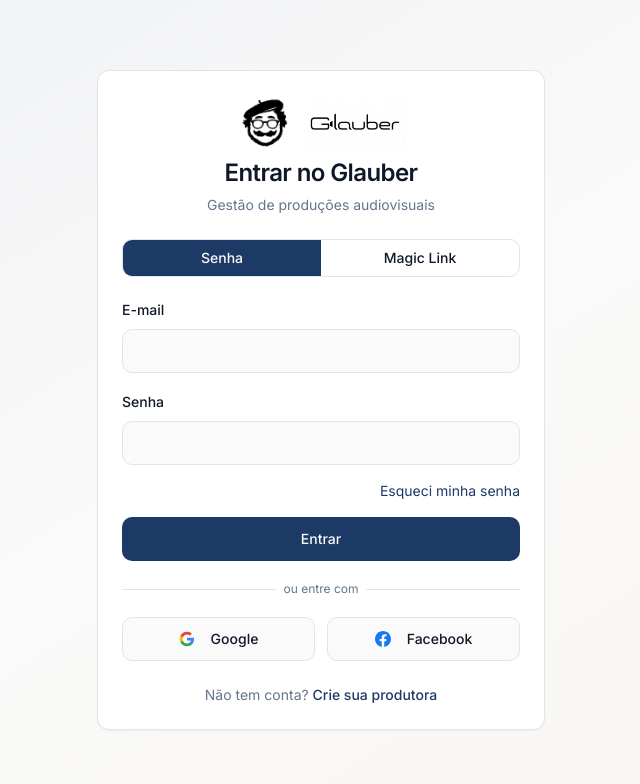
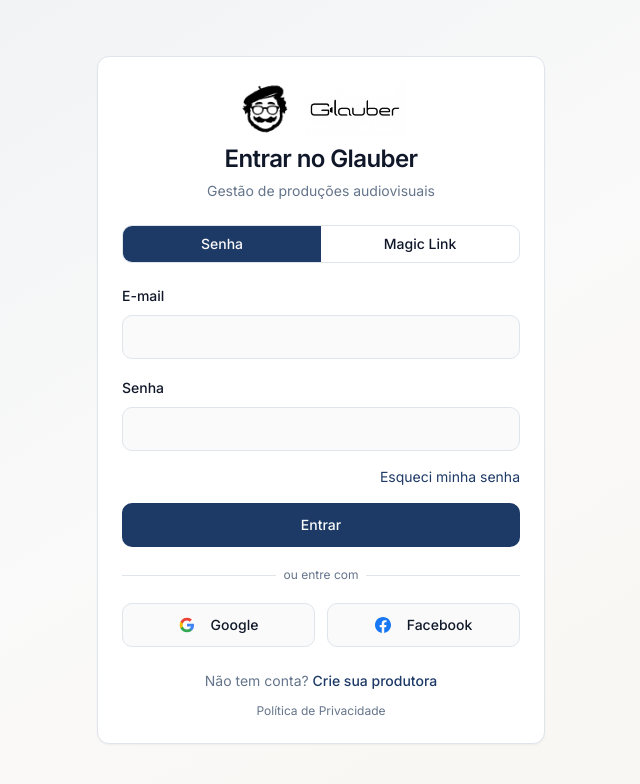
Before and after one commit to thitho0-tech/Glauber, a React (Vite) app in the folder cineflow-mvp/: page /login in a window 1280 px wide. Shown: the top 784 px of the page, without its empty margins (319-959 px from the left). Built offline with nearby package versions, Linux system fonts and the light colour scheme; no server answers; the HTML template or start-up script is replaced by a standard one.

Commit message:
feat: link Politica de Privacidade no rodape do Login

```diff
--- a/cineflow-mvp/src/pages/Login.tsx
+++ b/cineflow-mvp/src/pages/Login.tsx
@@ -203,6 +203,9 @@ export default function Login() {
               Crie sua produtora
             </Link>
           </p>
+          <p className="mt-3 text-center text-xs text-muted-foreground">
+            <Link to="/privacidade" className="hover:underline">Política de Privacidade</Link>
+          </p>
         </CardContent>
       </Card>
     </div>
```
